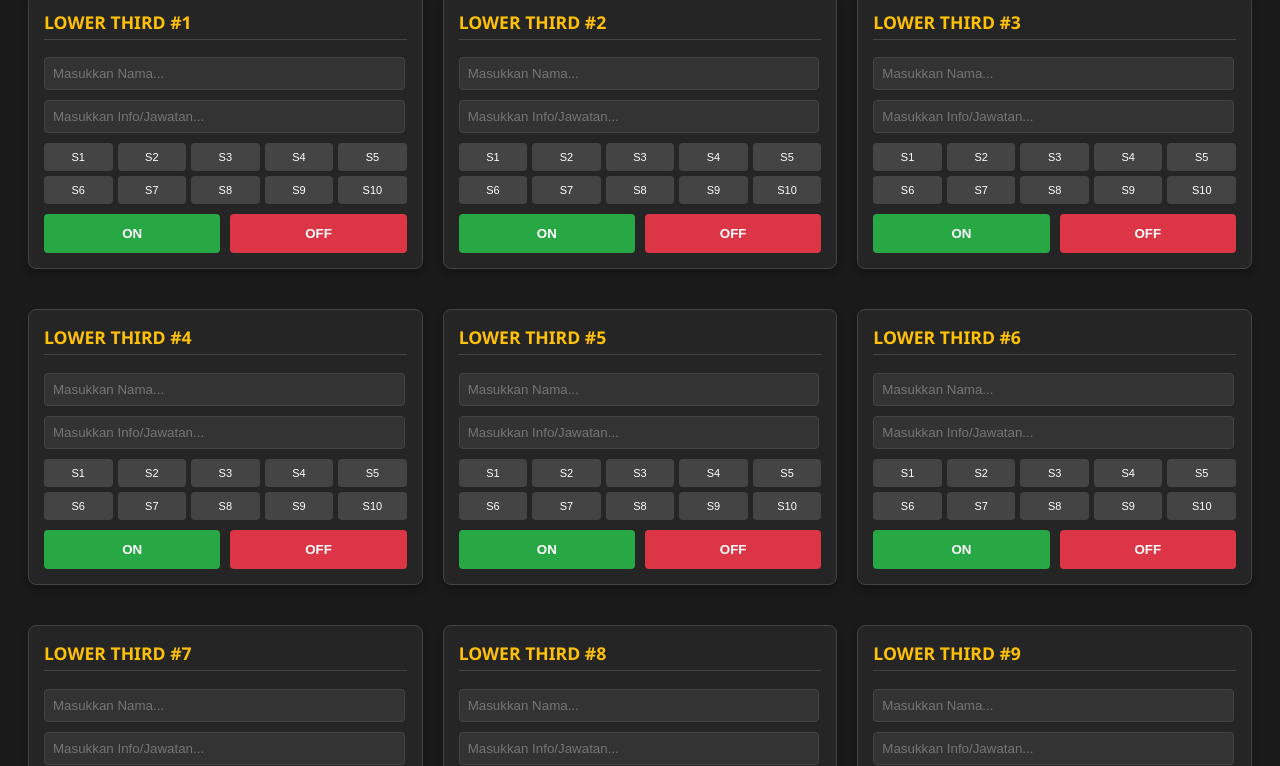
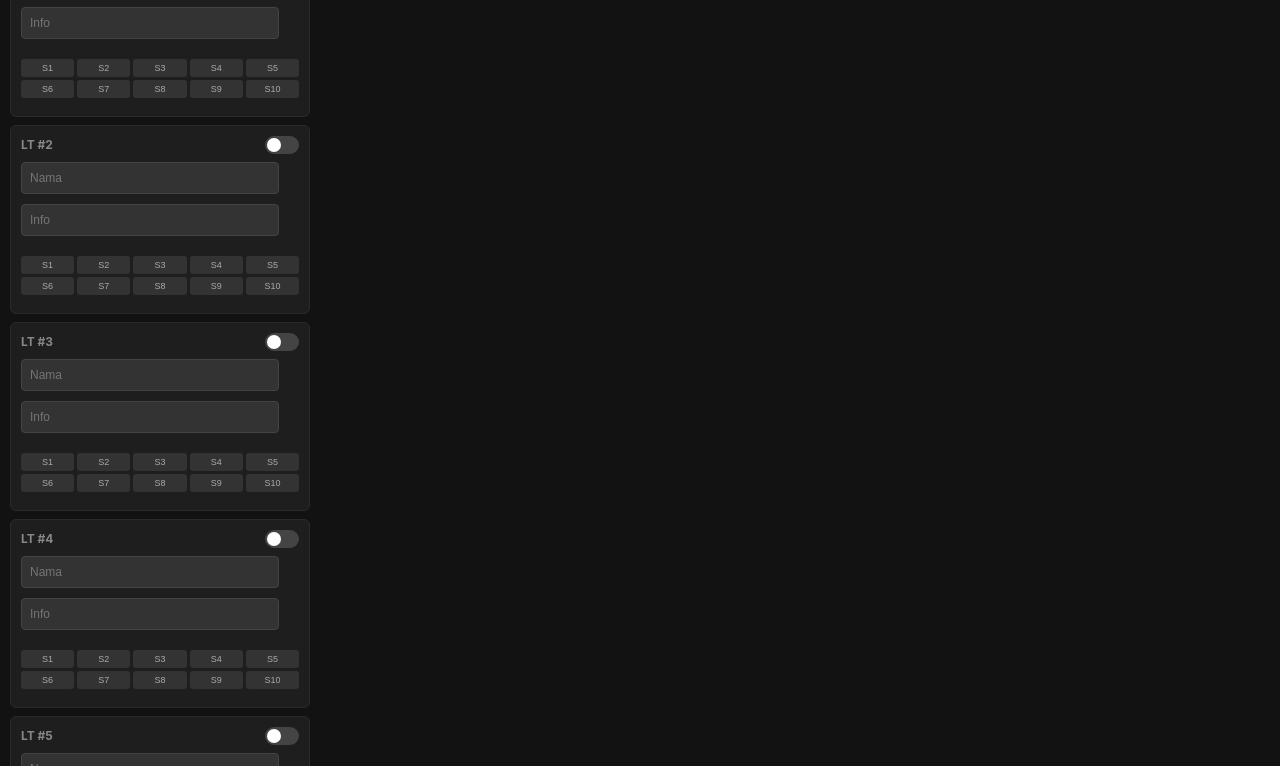
Before and after one commit to shiftcrypto69/test-obs-tool-aiman-1, a plain HTML site: page index.html in a window 1280 px wide. Shown: the part 132-898 px from the top of the page. Drawn offline with Linux system fonts and the light colour scheme.

Commit message:
Update index.html

```diff
--- a/index.html
+++ b/index.html
@@ -2,175 +2,187 @@
 <html lang="ms">
 <head>
     <meta charset="utf-8">
-    <meta name="viewport" content="width=device-width, initial-scale=1.0">
-    <title>10x10 Lower Thirds Control Panel</title>
-
+    <title>Sleek OBS Control Panel</title>
     <link rel="stylesheet" href="common/css/style-control_panel.css">
-
     <script src="common/js/jquery.js"></script>
 
     <style>
-        /* Styling tambahan untuk memastikan panel nampak profesional & tersusun */
         body.panel {
-            background-color: #1a1a1a;
-            color: #e0e0e0;
-            font-family: 'Segoe UI', sans-serif;
-            padding: 20px;
+            background-color: #121212;
+            color: #efefef;
+            font-family: 'Inter', sans-serif;
+            margin: 0;
+            padding: 10px;
         }
 
-        h1 {
-            border-bottom: 2px solid #333;
-            padding-bottom: 10px;
+        h2 {
+            font-size: 14px;
+            text-transform: uppercase;
+            letter-spacing: 1px;
             color: #007bff;
-            text-align: center;
-        }
-
-        #container {
-            display: grid;
-            grid-template-columns: repeat(auto-fill, minmax(350px, 1fr));
-            gap: 20px;
-            margin-top: 20px;
-        }
-
-        .lt-section {
-            border: 1px solid #444;
-            padding: 15px;
-            background: #252525;
-            border-radius: 8px;
-            box-shadow: 0 4px 6px rgba(0,0,0,0.3);
-        }
-
-        .lt-section h3 {
-            margin-top: 0;
-            color: #ffc107;
-            font-size: 1.1em;
-            border-bottom: 1px solid #444;
+            margin-bottom: 15px;
+            border-bottom: 1px solid #333;
             padding-bottom: 5px;
         }
 
+        /* Layout Menegak */
+        #container {
+            display: flex;
+            flex-direction: column;
+            gap: 8px;
+            max-width: 300px; /* Lebar sesuai untuk dock kiri OBS */
+        }
+
+        .lt-row {
+            background: #1e1e1e;
+            border-radius: 6px;
+            padding: 10px;
+            border: 1px solid #2a2a2a;
+        }
+
+        .lt-header {
+            display: flex;
+            justify-content: space-between;
+            align-items: center;
+            margin-bottom: 8px;
+        }
+
+        .lt-title {
+            font-size: 12px;
+            font-weight: bold;
+            color: #888;
+        }
+
+        /* Input Ringkas */
+        input {
+            width: 100%;
+            background: #2a2a2a;
+            border: 1px solid #3a3a3a;
+            color: white;
+            padding: 6px;
+            font-size: 12px;
+            border-radius: 4px;
+            margin-bottom: 4px;
+            box-sizing: border-box;
+        }
+
+        /* Slot Buttons Kompak */
         .slot-grid {
             display: grid;
             grid-template-columns: repeat(5, 1fr);
-            gap: 5px;
-            margin: 10px 0;
+            gap: 3px;
+            margin-bottom: 8px;
         }
 
         .slot-btn {
-            padding: 8px 0;
+            background: #333;
+            border: none;
+            color: #aaa;
+            font-size: 9px;
+            padding: 4px 0;
+            border-radius: 3px;
             cursor: pointer;
-            background: #444;
-            color: white;
-            border: none;
-            border-radius: 4px;
-            font-size: 11px;
-            transition: 0.2s;
         }
 
-        .slot-btn.active { background: #007bff; font-weight: bold; }
-        .slot-btn:hover { background: #666; }
-
-        input {
-            width: calc(100% - 20px);
-            margin-bottom: 8px;
-            padding: 10px;
-            background: #333;
-            color: white;
-            border: 1px solid #555;
-            border-radius: 4px;
-            display: block;
+        .slot-btn.active {
+            background: #444;
+            color: #007bff;
+            border: 1px solid #007bff;
         }
 
-        .control-btns { display: flex; gap: 10px; margin-top: 10px; }
-        .btn-on { background: #28a745; color: white; border: none; padding: 12px; flex: 1; border-radius: 4px; cursor: pointer; font-weight: bold; transition: 0.2s;}
-        .btn-off { background: #dc3545; color: white; border: none; padding: 12px; flex: 1; border-radius: 4px; cursor: pointer; font-weight: bold; transition: 0.2s;}
-        .btn-on:hover { background: #218838; }
-        .btn-off:hover { background: #c82333; }
+        /* Toggle Switch Moden */
+        .switch {
+            position: relative;
+            display: inline-block;
+            width: 34px;
+            height: 18px;
+        }
+
+        .switch input { opacity: 0; width: 0; height: 0; }
+
+        .slider {
+            position: absolute;
+            cursor: pointer;
+            top: 0; left: 0; right: 0; bottom: 0;
+            background-color: #444;
+            transition: .3s;
+            border-radius: 18px;
+        }
+
+        .slider:before {
+            position: absolute;
+            content: "";
+            height: 14px; width: 14px;
+            left: 2px; bottom: 2px;
+            background-color: white;
+            transition: .3s;
+            border-radius: 50%;
+        }
+
+        input:checked + .slider { background-color: #28a745; }
+        input:checked + .slider:before { transform: translateX(16px); }
+
     </style>
 </head>
 <body class="panel">
-    <h1>CONTROL PANEL (10 LT x 10 SLOTS)</h1>
+    <h2>LT Control</h2>
     <div id="container"></div>
 
     <script>
         const bcp = new BroadcastChannel('obs-lower-thirds-channel');
 
-        // Jana 10 Seksyen Lower Third secara automatik
         for (let i = 1; i <= 10; i++) {
             $('#container').append(`
-                <div class="lt-section" id="section-${i}">
-                    <h3>LOWER THIRD #${i}</h3>
-                    <input type="text" id="alt-${i}-name" placeholder="Masukkan Nama...">
-                    <input type="text" id="alt-${i}-info" placeholder="Masukkan Info/Jawatan...">
-
-                    <div class="slot-grid" id="slots-${i}">
-                        </div>
-
-                    <div class="control-btns">
-                        <button class="btn-on" onclick="toggleLT(${i}, true)">ON</button>
-                        <button class="btn-off" onclick="toggleLT(${i}, false)">OFF</button>
+                <div class="lt-row">
+                    <div class="lt-header">
+                        <span class="lt-title">LT #${i}</span>
+                        <label class="switch">
+                            <input type="checkbox" id="toggle-${i}" onchange="sendToggle(${i})">
+                            <span class="slider"></span>
+                        </label>
                     </div>
+                    <input type="text" id="alt-${i}-name" placeholder="Nama">
+                    <input type="text" id="alt-${i}-info" placeholder="Info">
+                    <div class="slot-grid" id="slots-${i}"></div>
                 </div>
             `);
 
-            // Jana 10 Slot memori untuk setiap Lower Third
             for (let s = 1; s <= 10; s++) {
                 $(`#slots-${i}`).append(`
-                    <button class="slot-btn" id="btn-lt-${i}-s-${s}" onclick="handleSlotClick(${i}, ${s})">S${s}</button>
+                    <button class="slot-btn" id="btn-lt-${i}-s-${s}" onclick="handleSlot(${i}, ${s})">S${s}</button>
                 `);
             }
         }
 
-        /**
-         * Logik Slot Memori:
-         * 1. Jika input kosong, ia akan LOAD data dari slot.
-         * 2. Jika input ada teks, ia akan SAVE data ke slot.
-         */
-        function handleSlotClick(ltId, slotId) {
-            const nameField = $(`#alt-${ltId}-name`);
-            const infoField = $(`#alt-${ltId}-info`);
-            const storageKey = `lt-${ltId}-slot-${slotId}`;
+        function handleSlot(ltId, slotId) {
+            const n = $(`#alt-${ltId}-name`);
+            const f = $(`#alt-${ltId}-info`);
+            const key = `lt-${ltId}-s-${slotId}`;
+            const saved = localStorage.getItem(key);
 
-            const savedData = localStorage.getItem(storageKey);
-
-            if (nameField.val() === "" && savedData) {
-                // LOAD DATA
-                const data = JSON.parse(savedData);
-                nameField.val(data.name);
-                infoField.val(data.info);
-                console.log(`LT ${ltId} Slot ${slotId} dimuatkan.`);
+            if (n.val() === "" && saved) {
+                const data = JSON.parse(saved);
+                n.val(data.name); f.val(data.info);
             } else {
-                // SAVE DATA
-                const dataToSave = {
-                    name: nameField.val(),
-                    info: infoField.val()
-                };
-                localStorage.setItem(storageKey, JSON.stringify(dataToSave));
+                localStorage.setItem(key, JSON.stringify({name: n.val(), info: f.val()}));
                 $(`#btn-lt-${ltId}-s-${slotId}`).addClass('active');
-                console.log(`LT ${ltId} Slot ${slotId} disimpan.`);
             }
         }
 
-        /**
-         * Menghantar data ke browser-source.html melalui BroadcastChannel
-         */
-        function toggleLT(id, status) {
-            const data = {
+        function sendToggle(id) {
+            const isChecked = $(`#toggle-${id}`).is(':checked');
+            bcp.postMessage({
                 id: id,
                 name: $(`#alt-${id}-name`).val(),
                 info: $(`#alt-${id}-info`).val(),
-                switch: status
-            };
-            bcp.postMessage(data);
-            console.log(`LT ${id} dihantar: ${status ? 'ON' : 'OFF'}`);
+                switch: isChecked
+            });
         }
 
-        // Semak data sedia ada dalam LocalStorage semasa mula (Highlight butang slot yang berisi)
         $(document).ready(function() {
             for (let i = 1; i <= 10; i++) {
                 for (let s = 1; s <= 10; s++) {
-                    if (localStorage.getItem(`lt-${i}-slot-${s}`)) {
-                        $(`#btn-lt-${i}-s-${s}`).addClass('active');
-                    }
+                    if (localStorage.getItem(`lt-${i}-s-${s}`)) $(`#btn-lt-${i}-s-${s}`).addClass('active');
                 }
             }
         });
```
